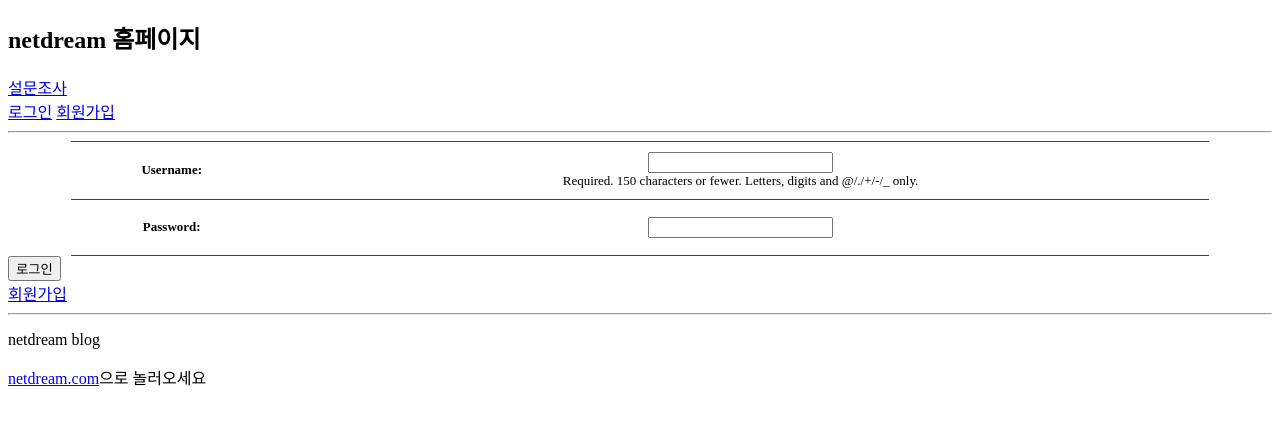
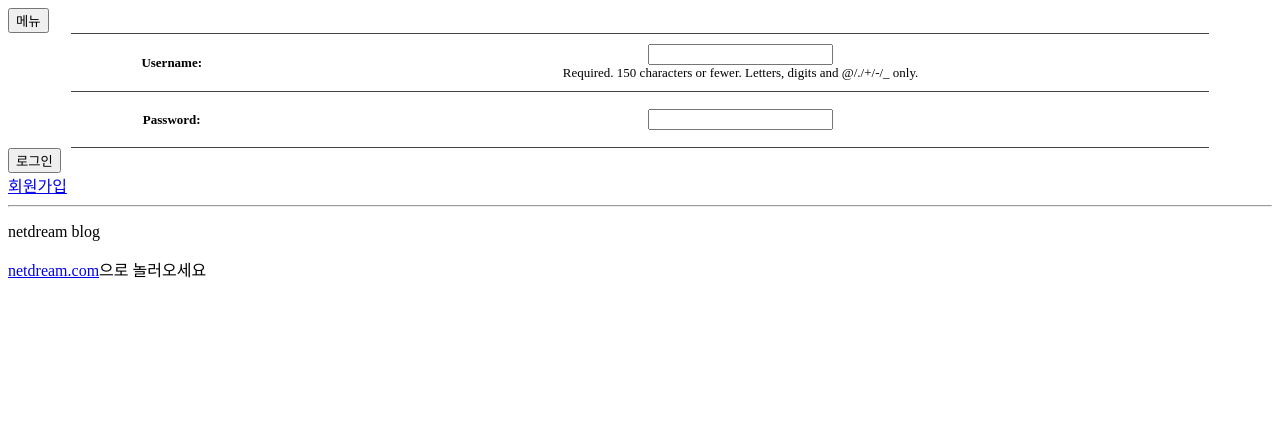
Before and after one commit to joker607/cloude_, a Django app: page /customlogin/signin/ in a window 1280 px wide. Shown: the top 425 px of the page. Run offline with Django 3.2, Linux system fonts and the light colour scheme.

Commit message:
html 수정

```diff
--- a/Vote/VoteProject/vote/templates/base.html
+++ b/Vote/VoteProject/vote/templates/base.html
@@ -28,15 +28,51 @@
                 padding: 10px;
                 height: 35px;
             }
+
+            <!--드롭다운 메뉴-->
+            .dropbtn {
+            background-color: #ea2129;
+            color: white;
+            padding: 16px;
+            font-size: 16px;
+            border: none;
+            }
+
+            .dropdown {
+            position: relative;
+            display: inline-block;
+            }
+
+            .dropdown-content {
+            display: none;
+            position: absolute;
+            background-color: #f1f1f1;
+            min-width: 160px;
+            box-shadow: 0px 8px 16px 0px rgba(0,0,0,0.2);
+            z-index: 1;
+            }
+
+            .dropdown-content a {
+            color: black;
+            padding: 12px 16px;
+            text-decoration: none;
+            display: block;
+            }
+
+            .dropdown-content a:hover {background-color: #ddd;}
+
+            .dropdown:hover .dropdown-content {display: block;}
+
+            .dropdown:hover .dropbtn {background-color: #3e8e41;}
         </style>
 
     </head>
 
     <body>
-    <h2>netdream 홈페이지</h2>
+    <div class="dropdown">
+        <button class="dropbtn">메뉴</button>
+        <div class="dropdown-content">
             <a href="{% url 'vote:index' %}">설문조사</a>
-
-    <br>
             {% if user.is_authenticated %}<!-- 만약 로그인이 되어있는 상태이면 -->
             {{user.last_name}} {{user.first_name}}님 환영합니다. <!-- 다음과같이 출력 -->
             <a href="{% url 'login:signout' %}">로그아웃</a> <!-- 로그아웃이 뜨도록 한다. -->
@@ -44,8 +80,8 @@
             <a href="{% url 'login:signin' %}">로그인</a> <!-- 로그인과-->
             <a href="{% url 'login:signup' %}">회원가입</a> <!-- 회원가입이 뜨도록 한다. -->
             {% endif %}
-
-    <hr>
+        </div>
+    </div>
     <!-- 윗부분(고정) -->
 
 
```
Lines whose indentation alone changed are shown as unchanged.
